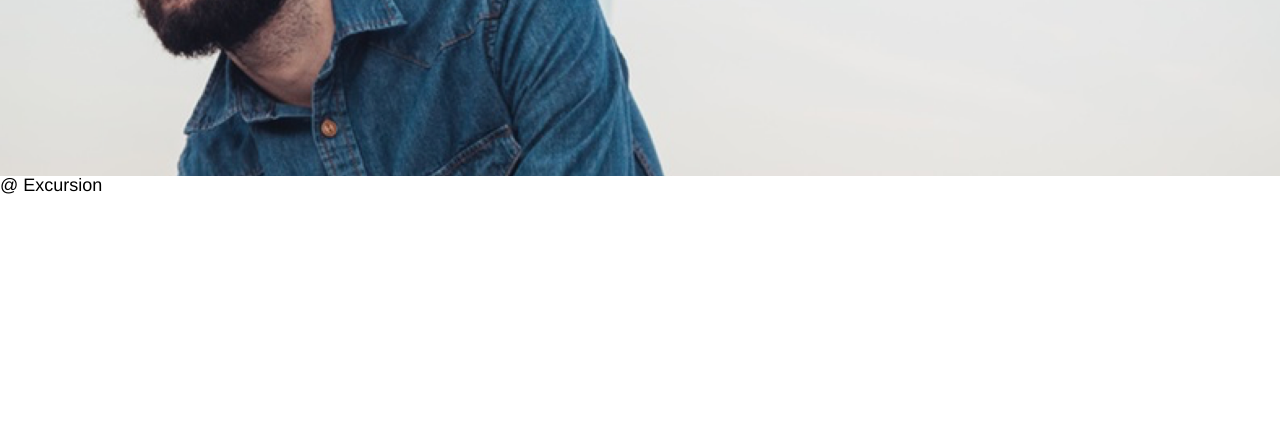
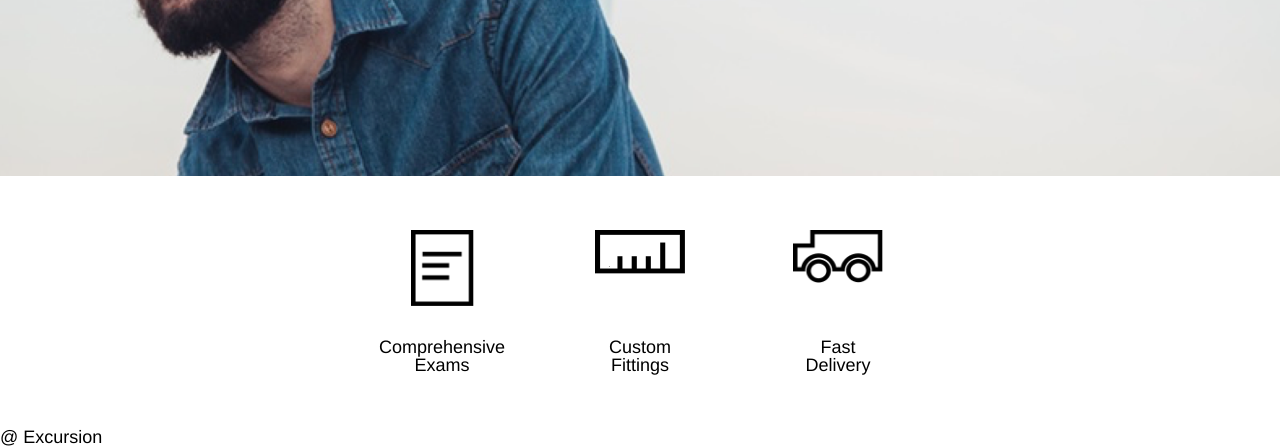
Before and after one commit to MCMEDIAPRO/tortoise, a plain HTML site: page index.html in a window 1280 px wide. Shown: the part 382-829 px from the top of the page. Before the commit the page ends 800 px from the top, so only its background shows below. Drawn offline with Linux system fonts and the light colour scheme; files that its build step writes are made by us from their sources.

Commit message:
Supporting Section done

```diff
--- a/index.html
+++ b/index.html
@@ -30,7 +30,23 @@
     </div> <!-- End of Flex Container -->
   </div> <!-- End of Header -->
 <!-- Supporting Section -->
-
+    <section class="supporting">
+      <div class="service">
+      <img src="./ressources/img/paper-icon.png" class="paper-icon" alt="paper icon" />
+      <div> Comprehensive <br> Exams
+      </div> <!-- End of Text -->
+    </div> <!-- End of Div Class Service -->
+    <div class="service">
+    <img src="./ressources/img/ruler-icon.png" class="ruler-icon" alt="ruler icon" />
+      <div>Custom  <br> Fittings
+      </div> <!-- End of Text -->
+    </div> <!-- End of Div Class Service -->
+      <div class="service">
+        <img src="./ressources/img/truck-icon.png" class="truck-icon" alt="truck icon" />
+        <div> Fast  <br> Delivery
+        </div> <!-- End of Text -->
+     </div> <!-- End of Div Class Service -->
+  </section> <!-- End of Supporting Section -->
 <footer>@ Excursion</footer>
 </body >
 </html>
--- a/ressources/css/style.css
+++ b/ressources/css/style.css
@@ -86,3 +86,33 @@ margin: .67em 0;
 }
 
 /* Supporting Section */
+
+.supporting {
+  display: flex;
+  justify-content: center;
+}
+/* Service Section */
+
+.service {
+  display: flex;
+  flex-direction: column;
+  justify-content: space-between;
+  align-items: center;
+  text-align: center;
+  margin: 3rem;
+  width: 5rem;
+  height: 8rem;
+}
+
+img {
+  border-style: none;
+}
+
+.service img {
+    width: 5rem;
+    margin-bottom: 1rem;
+}
+
+.service img.paper-icon {
+    width: 3.5rem;
+}
```
